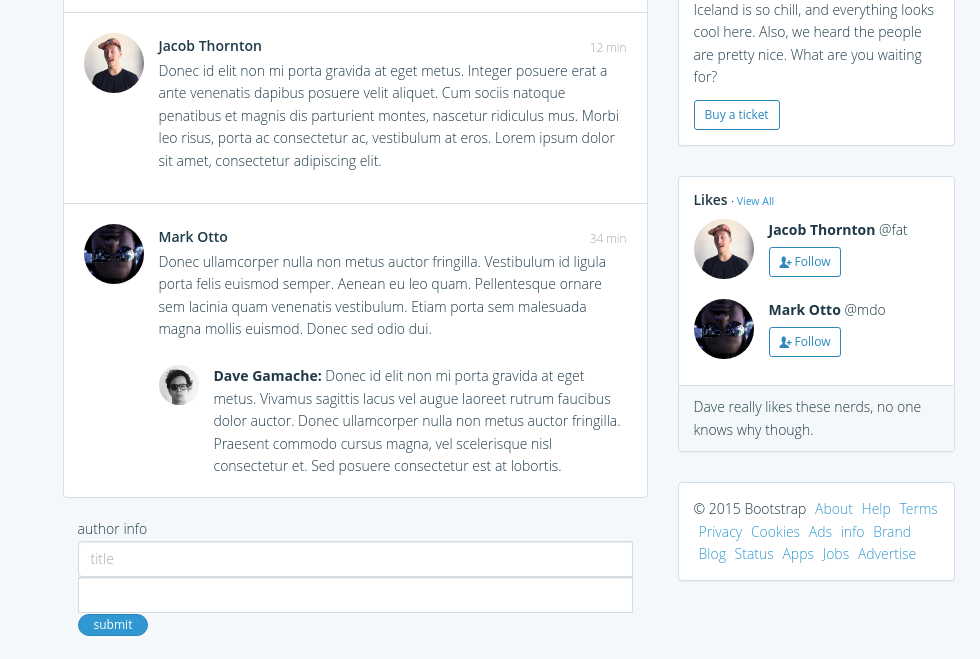
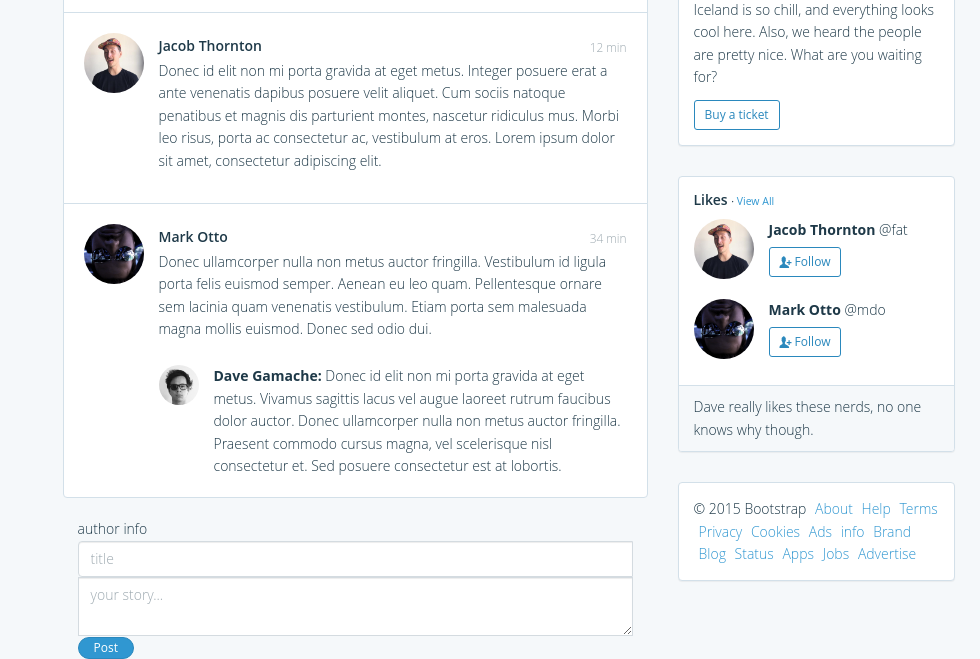
Before and after one commit to chaochao/story-map, a website: page public/index.html at #!/map in a window 1280 px wide. Shown: the part 886-1545 px from the top of the page, without its empty margins (300-1280 px from the left). Before the commit the page ends 1522 px from the top, so only its background shows below. Drawn offline with nearby package versions, Linux system fonts and the light colour scheme; some packages are replaced by stand-ins of ours; a script that the page names is missing.

Commit message:
change text to textare for input artical

```diff
--- a/public/angular-app/pages/map.html
+++ b/public/angular-app/pages/map.html
@@ -175,8 +175,8 @@
         <div>author info</div>
           <form class="input-group w-full" ng-submit="vm.submitArtical()">
             <input type="textarea" class="form-control" ng-model ="vm.newArticalTitle" placeholder="title">
-            <input type="textarea" class="form-control" ng-model ="vm.newArticalContent">
-            <button type="submit" class="btn btn-xs btn-pill btn-primary" >submit</button>
+            <textarea row= "4" type="textarea" class=" w-full form-control" ng-model ="vm.newArticalContent" placeholder="your story..."></textarea>
+            <button type="submit" class="btn btn-xs btn-pill btn-primary" >Post</button>
           </form>
 
 
```
